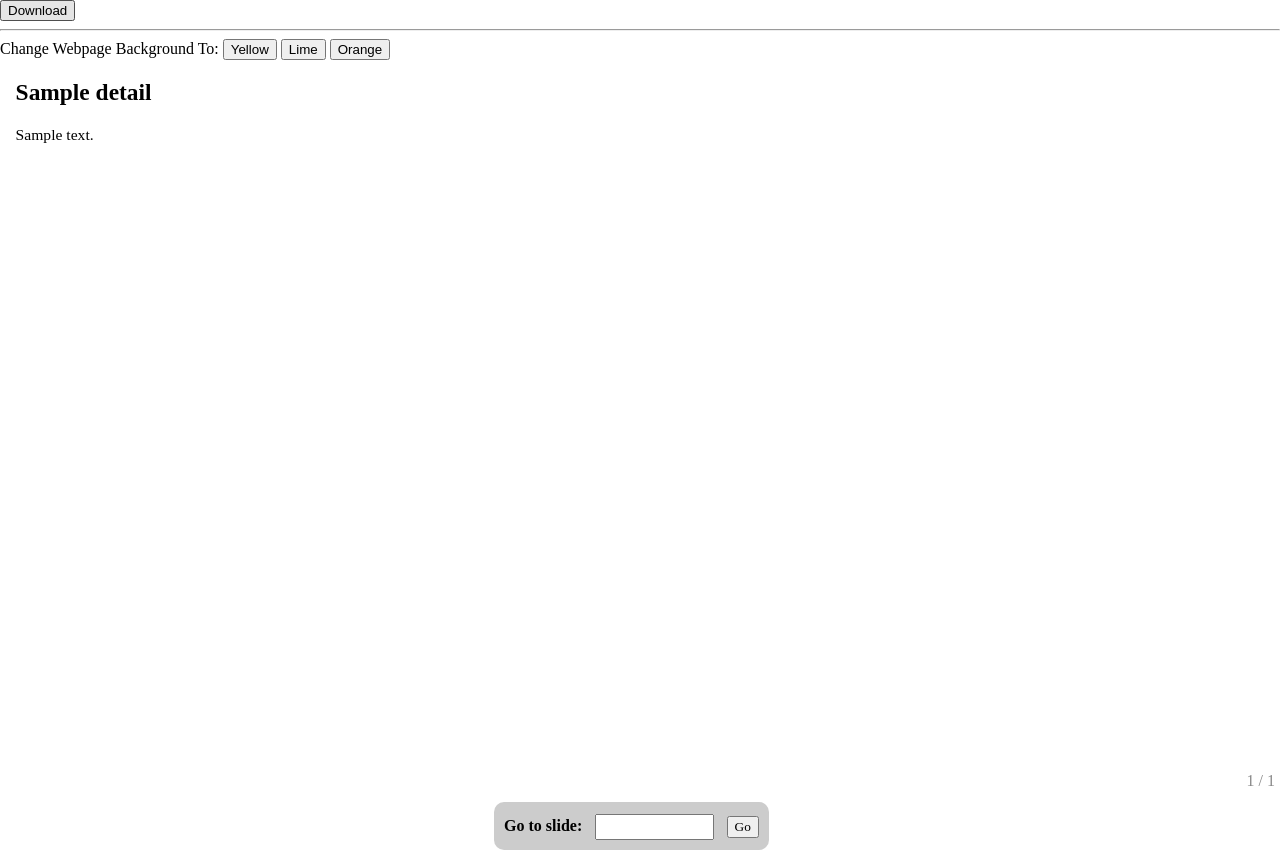
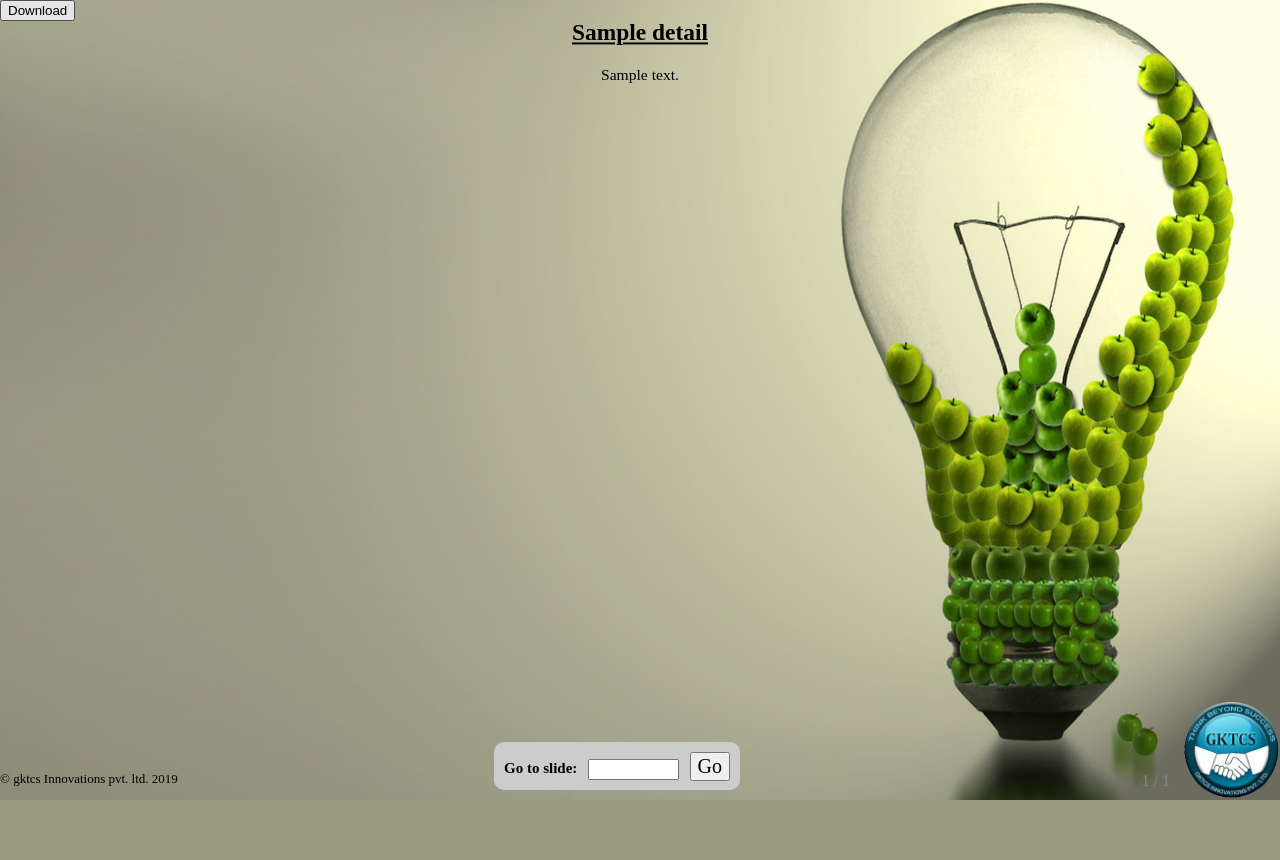
Before and after one commit to mansihsangwan/Datapresentation, a Django app: page /key/main/deck/1/ in a window 1280 px wide. After the commit the page ends 800 px from the top, so only its background shows below. Run offline with Django 3.2, Linux system fonts and the light colour scheme; tables that the repository leaves empty hold one stand-in row (values such as "Sample post"); some libraries are stand-ins or nearby versions.

Commit message:
updated-alignment

```diff
--- a/key/models.py
+++ b/key/models.py
@@ -1,7 +1,7 @@
 from django.db import models
 from django.conf import settings
 from django.urls import reverse
-from ckeditor_uploader.fields import RichTextUploadingField
+# from ckeditor_uploader.fields import RichTextUploadingField
 import datetime
 # Create your models here.
 class Keyword(models.Model):
@@ -30,8 +30,8 @@ class Presentation(models.Model):
 class Detail(models.Model):
     keyword = models.ForeignKey(Keyword, on_delete=models.SET_NULL, blank=True, null=True)
     update_d = models.DateField(("Date"), default=datetime.date.today)
-    title = models.CharField(max_length=64, blank=True, null=True)
-    description = RichTextUploadingField(blank=True, null=True)
+    title = models.CharField(max_length=100, blank=True, null=True)
+    description = models.TextField(max_length=2000, blank=True, null=True)
     presentation = models.ForeignKey(Presentation, null=True, blank=True, on_delete=models.SET_NULL)
 
     def __str__(self):
--- a/key/templates/second.html
+++ b/key/templates/keyword_ppt.html
@@ -2,8 +2,11 @@
 <!DOCTYPE html>
 <html>
 <head>
+
   {% for u in titles %}
-  <input type="button" onclick="location.href='/key/pdf/{{u.presentation_id}}/';" value="Download" />
+      {% if forloop.first %}
+        <input type="button" onclick="location.href='/key/keypdf/{{u.keyword_id}}/';" value="Download" style="position: absolute; top: 0; left: 0; z-index: 999;"/>
+      {% endif %}
   {% endfor %}
   <meta charset="utf-8">
   <meta http-equiv="X-UA-Compatible" content="IE=edge,chrome=1">
@@ -23,7 +26,7 @@
   <!-- <link rel="stylesheet" href="{% static 'css/introduction.css'%}"> -->
 
   <!-- Style theme. More available in /themes/style/ or create your own. -->
-  <!-- <link rel="stylesheet" media="screen" href="{% static 'css/neon.css'%}"> -->
+  <!-- <link rel="stylesheet" media="screen" href="{% static 'css/web-2.0.css'%}"> -->
 
 
   <!-- Transition theme. More available in /themes/transition/ or create your own. -->
@@ -49,54 +52,22 @@
 
   </script>
 </head>
-<body>
+<body style="background:url('/static/3d.jpg');background-size:100% 100%;background-repeat:'no-repeat' ">
 
-        <hr>
 
-        <div>
-
-            <label>Change Webpage Background To:</label>
-
-            <button type="button" onclick="changeBodyBg('yellow');">Yellow</button>
-
-            <button type="button" onclick="changeBodyBg('lime');">Lime</button>
-
-            <button type="button" onclick="changeBodyBg('orange');">Orange</button>
-
-        </div>
-<!--
-        <br>
-
-        <div>
-
-            <label>Change Heading Background To:</label>
-
-            <button type="button" onclick="changeHeadingBg('red');">Red</button>
-
-            <button type="button" onclick="changeHeadingBg('green');">Green</button>
-
-            <button type="button" onclick="changeHeadingBg('blue');">Blue</button>
-
-        </div> -->
-  <!-- <div class="theme-menu">
-    <label for="style-themes">Style Theme:</label>
-    <select id="style-themes">
-				<option selected="" value="static/css/web-2.0.css">Web 2.0</option>
-				<option value="static/css/swiss.css">Swiss</option>
-				<option value="static/css/neon.css">Neon</option>
-				<option value="">None</option>
-			</select>
-  </div> -->
   <div class="deck-container">
 
     <!-- Begin slides. Just make elements with a class of slide. -->
 {% for title in titles %}
+{% if title.description %}
 <section class="slide" id="how-to-overview">
-      <h2>{{title.title}}</h2>
 
-      <p>{{title.description|safe}}</p>
+      <center><h2 id="presentaion_title"><u>{{title.title}}</u></h2>
+
+      <p>{{title.description|safe}}</p></center>
 
     </section>
+    {%endif%}
 {% endfor %}
 
 
@@ -112,7 +83,13 @@
     </div>
 
     <!-- deck.status snippet -->
-    <p class="deck-status" aria-role="status">
+    <p aria-role="status" style="bottom: 0; position: absolute; size: 10px; font-size: small;">
+        &copy; gktcs Innovations pvt. ltd. 2019
+    </p>
+    <div style="position: absolute; bottom: 0; right: 0; height: 100px;">
+        <IMG SRC="/static/gktcs_logo.png" ALT=""  HEIGHT=100>
+    </div>
+    <p class="deck-status" aria-role="status" style="right: 110px;">
       <span class="deck-status-current"></span>
       /
       <span class="deck-status-total"></span>
@@ -122,12 +99,14 @@
 
 
     <!-- deck.goto snippet -->
-    <form action="." method="get" class="goto-form">
-      <label for="goto-slide">Go to slide:</label>
-      <input type="text" name="slidenum" id="goto-slide" list="goto-datalist">
-      <datalist id="goto-datalist"></datalist>
-      <input type="submit" value="Go">
-    </form>
+    <div style="margin-left:auto; margin-right:auto;">
+      <form action="." method="get" class="goto-form">
+        <label for="goto-slide" style="font-size:15px">Go to slide:</label>
+        <input type="text" name="slidenum" id="goto-slide" list="goto-datalist" style="font-size:10px">
+        <datalist id="goto-datalist"></datalist>
+        <input type="submit" value="Go" style="font-size:20px">
+      </form>
+    </div>
 
     <!-- End extension snippets. -->
   </div>
--- a/key/templates/fourth.html
+++ b/key/templates/ppt.html
@@ -3,7 +3,9 @@
 <html>
 <head>
   {% for u in titles %}
-  <input type="button" onclick="location.href='/key/keypdf/{{u.keyword_id}}/';" value="Download" />
+    {% if forloop.first %}
+      <input type="button" onclick="location.href='/key/pdf/{{u.presentation_id}}/';" value="Download" style="position: absolute; top: 0; left: 0; z-index: 999;" />
+    {% endif %}
   {% endfor %}
   <meta charset="utf-8">
   <meta http-equiv="X-UA-Compatible" content="IE=edge,chrome=1">
@@ -23,7 +25,7 @@
   <!-- <link rel="stylesheet" href="{% static 'css/introduction.css'%}"> -->
 
   <!-- Style theme. More available in /themes/style/ or create your own. -->
-  <!-- <link rel="stylesheet" media="screen" href="{% static 'css/neon.css'%}"> -->
+  <!-- <link rel="stylesheet" media="screen" href="{% static 'css/web-2.0.css'%}"> -->
 
 
   <!-- Transition theme. More available in /themes/transition/ or create your own. -->
@@ -49,54 +51,21 @@
 
   </script>
 </head>
-<body>
+<body style="background:url('/static/3d.jpg');background-size:100% 100%;background-repeat:'no-repeat' ">
 
-        <hr>
+  <div class="deck-container">
 
-        <div>
-
-            <label>Change Webpage Background To:</label>
-
-            <button type="button" onclick="changeBodyBg('yellow');">Yellow</button>
-
-            <button type="button" onclick="changeBodyBg('lime');">Lime</button>
-
-            <button type="button" onclick="changeBodyBg('orange');">Orange</button>
-
-        </div>
-<!--
-        <br>
-
-        <div>
-
-            <label>Change Heading Background To:</label>
-
-            <button type="button" onclick="changeHeadingBg('red');">Red</button>
-
-            <button type="button" onclick="changeHeadingBg('green');">Green</button>
-
-            <button type="button" onclick="changeHeadingBg('blue');">Blue</button>
-
-        </div> -->
-  <!-- <div class="theme-menu">
-    <label for="style-themes">Style Theme:</label>
-    <select id="style-themes">
-				<option selected="" value="static/css/web-2.0.css">Web 2.0</option>
-				<option value="static/css/swiss.css">Swiss</option>
-				<option value="static/css/neon.css">Neon</option>
-				<option value="">None</option>
-			</select>
-  </div> -->
-  <div class="deck-container">
 
     <!-- Begin slides. Just make elements with a class of slide. -->
 {% for title in titles %}
+{% if title.description %}
 <section class="slide" id="how-to-overview">
-      <h2>{{title.title}}</h2>
+      <center><h2 id="presentaion_title"><u>{{title.title}}</u></h2>
 
-      <p>{{title.description|safe}}</p>
+      <p>{{title.description|safe}}</p></center>
 
     </section>
+    {%endif%}
 {% endfor %}
 
 
@@ -112,7 +81,14 @@
     </div>
 
     <!-- deck.status snippet -->
-    <p class="deck-status" aria-role="status">
+    <p aria-role="status" style="bottom: 0; position: absolute; size: 10px; font-size: small;">
+        &copy; gktcs Innovations pvt. ltd. 2019
+    </p>
+    <div style="position: absolute; bottom: 0; right: 0; height: 100px;">
+        <IMG SRC="/static/gktcs_logo.png" ALT=""  HEIGHT=100>
+    </div>
+
+    <p class="deck-status" aria-role="status" style="right: 110px;">
       <span class="deck-status-current"></span>
       /
       <span class="deck-status-total"></span>
@@ -120,14 +96,15 @@
 
 
 
-
     <!-- deck.goto snippet -->
-    <form action="." method="get" class="goto-form">
-      <label for="goto-slide">Go to slide:</label>
-      <input type="text" name="slidenum" id="goto-slide" list="goto-datalist">
-      <datalist id="goto-datalist"></datalist>
-      <input type="submit" value="Go">
-    </form>
+    <div style="margin-left:auto; margin-right:auto;">
+        <form action="." method="get" class="goto-form">
+          <label for="goto-slide" style="font-size:15px">Go to slide:</label>
+          <input type="text" name="slidenum" id="goto-slide" list="goto-datalist" style="font-size:10px">
+          <datalist id="goto-datalist"></datalist>
+          <input type="submit" value="Go" style="font-size:20px">
+        </form>
+      </div>
 
     <!-- End extension snippets. -->
   </div>
--- a/key/templates/third.html
+++ /dev/null
@@ -1,6 +0,0 @@
-{% for d in data %}
-
-      {{d.title}}
-      {{d.description}}
-
-{% endfor %}
--- a/key/views.py
+++ b/key/views.py
@@ -6,14 +6,14 @@ from .models import *
 from django.urls import reverse
 from django.template.loader import get_template
 from django.views.generic import View
-from .utils import render_to_pdf #created in step 4
-# Create your views here.
+from .utils import render_to_pdf
+
 from django.contrib import messages
 
 def key_details(request):
     pass
 
-    return render(request, 'key.html', {})
+    return render(request, 'home.html', {})
 
 def manage(request):
     form = ManageForm(request.POST or None, request.FILES or None)
@@ -31,15 +31,14 @@ def manage(request):
 def que_delete(request,id):
     template = 'manage_ques.html'
     question= get_object_or_404(Dynamicques, id=id)
-    # if request.method=='POST':
-    #     form= ManageForm(request.POST, instance=question)
+
     question.delete()
     messages.success(request, "Successfully deleted")
     return HttpResponseRedirect('/key/ques')
     # else:
     #     form = ManageForm(instance=question)
     # context = {"form": form , "question":question}
-    # return render(request, template , context)
+    # return
 
 def que_update(request,id):
     template = 'manage_ques.html'
@@ -118,7 +117,7 @@ def keyword_que_list(request, keyword_id):
     formset = ExampleFormset(queryset=my_queryset)
     # context= {'form': form}
     context = {'formset':formset,'form':form,'instance':instance}
-    return render(request,'first.html',context)
+    return render(request,'make_ppt.html',context)
 
 def main(request):
     form= DetailForm(request.POST or None)
@@ -131,7 +130,7 @@ def main(request):
     list = Presentation.objects.all()
     context = {'form':form,'presentation':list}
 
-    return render(request,'new.html',context)
+    return render(request,'presentation_name.html',context)
 
 def detailview(request,presentation_id):
     form= UpdateForm(request.POST or None)
@@ -167,26 +166,26 @@ def detailview(request,presentation_id):
     formset = ExampleFormset(queryset=my_queryset)
     # context= {'form': form}
     context = {'formset':formset,'form':form}
-    return render(request,'first.html',context)
+    return render(request,'make_ppt.html',context)
 
 
 def deck(request,presentation_id):
     titles = Detail.objects.filter(presentation__id=presentation_id)
     context = {'titles':titles}
-    return render(request,'second.html',context)
+    return render(request,'ppt.html',context)
 
 def de(request,keyword_id):
     titles = Detail.objects.filter(keyword__id=keyword_id)
     context = {'titles':titles}
-    return render(request,'fourth.html',context)
+    return render(request,'keyword_ppt.html',context)
 
 class GeneratePdf(View):
     def get(self, request, presentation_id , *args, **kwargs):
-        template = get_template('invoice.html')
+        template = get_template('presentation_pdf.html')
         titles = Detail.objects.filter(presentation__id=presentation_id)
         context ={'titles':titles}
         html = template.render(context)
-        pdf = render_to_pdf('invoice.html', context)
+        pdf = render_to_pdf('presentation_pdf.html', context)
         if pdf:
             response = HttpResponse(pdf, content_type='application/pdf')
             filename = "Second%s.pdf" %("12341231")
@@ -200,11 +199,11 @@ class GeneratePdf(View):
 
 class KeyPdf(View):
     def get(self, request, keyword_id , *args, **kwargs):
-        template = get_template('invoice1.html')
+        template = get_template('keyword_pdf.html')
         titles = Detail.objects.filter(keyword__id=keyword_id)
         context ={'titles':titles}
         html = template.render(context)
-        pdf = render_to_pdf('invoice1.html', context)
+        pdf = render_to_pdf('keyword_pdf.html', context)
         if pdf:
             response = HttpResponse(pdf, content_type='application/pdf')
             filename = "Second%s.pdf" %("12341231")
```
Also changed, not shown: key/templates/first.html (deleted, +0 -65 lines), key/templates/make_ppt.html (added, +52 -0 lines), requirements.txt (added, +38 -0 lines), static/css/web-2.0.css (+7 -0 lines), key/static/3d.jpg (added), key/static/gktcs_logo.png (added), key/templates/keyword_pdf.html (renamed from key/templates/invoice.html), key/templates/presentation_name.html (renamed from key/templates/new.html), key/templates/presentation_pdf.html (renamed from key/templates/invoice1.html), templates/home.html (renamed from templates/key.html).
